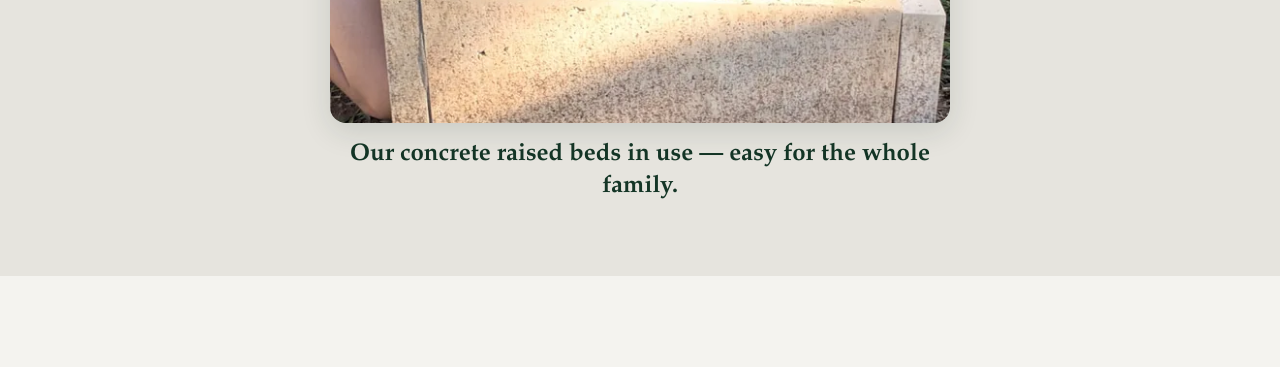
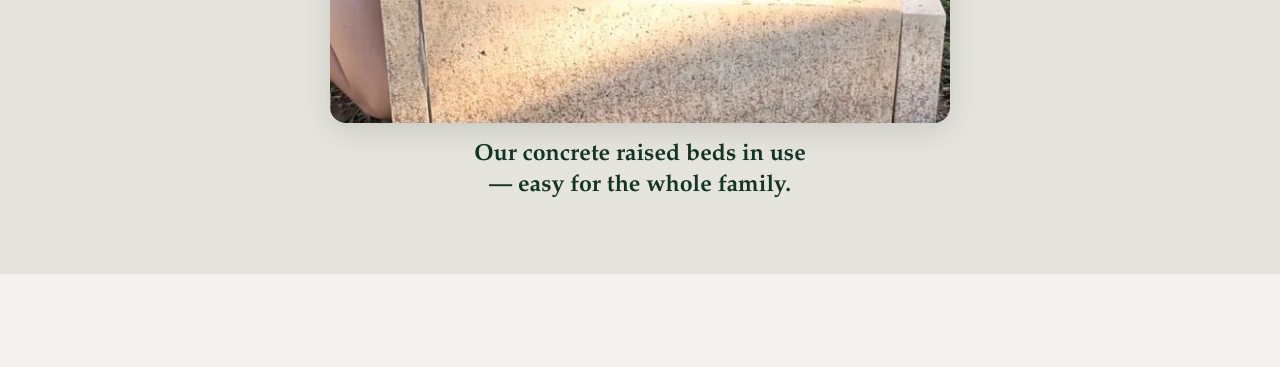
Before and after one commit to riaanhattingh75-lab/raisedbeds-site, a plain HTML site: page index.html in a window 1280 px wide. Shown: the part 1980-2347 px from the top of the page. Drawn offline with Linux system fonts and the light colour scheme.

Commit message:
Balance the family photo caption so the last word is not left alone.

```diff
--- a/styles.css
+++ b/styles.css
@@ -126,7 +126,7 @@ p{margin:0 0 1em}
 .family-feature-photo{margin:0;max-width:560px;width:100%}
 .family-feature-photo .g{aspect-ratio:3/4;border-radius:var(--r);box-shadow:var(--shadow)}
 .family-feature-photo .g img{object-position:50% 42%}
-.family-feature-photo figcaption{font-family:var(--serif);font-size:clamp(1.15rem,3.2vw,1.5rem);color:var(--green-d);margin:16px 8px 0;line-height:1.35;font-weight:600}
+.family-feature-photo figcaption{font-family:var(--serif);font-size:clamp(1.15rem,3.2vw,1.45rem);color:var(--green-d);margin:16px 8px 0;line-height:1.35;font-weight:600;text-wrap:balance}
 .g-wide{grid-column:span 2;aspect-ratio:16/10}
 .g-wide img{object-position:50% 55%}
 
```
